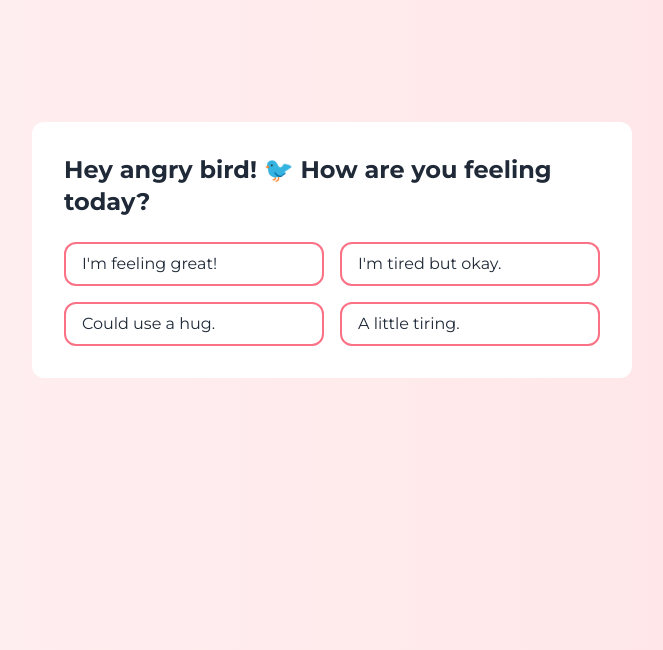
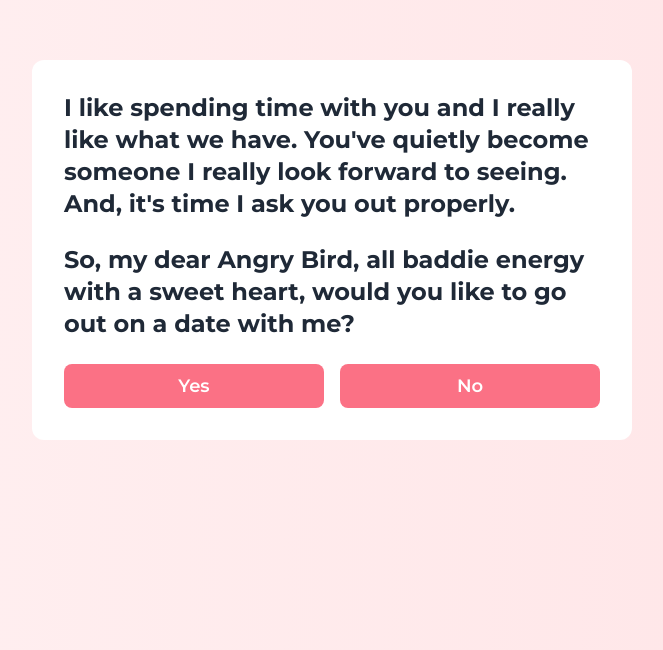
Before and after one commit to vxvaibhavxv/dare, a React (Vite) app: page / in a window 1280 px wide. Shown: the part 150-800 px from the top of the page, without its empty margins (308-971 px from the left). Built offline with nearby package versions, Linux system fonts and the light colour scheme.

Commit message:
added run away button

```diff
--- a/index.html
+++ b/index.html
@@ -4,7 +4,7 @@
     <meta charset="UTF-8" />
     <link rel="icon" type="image/svg+xml" href="/vite.svg" />
     <meta name="viewport" content="width=device-width, initial-scale=1.0" />
-    <title>dare</title>
+    <title>Mission: Premium Plus Membership</title>
   </head>
   <body>
     <div id="root"></div>
--- a/src/App.tsx
+++ b/src/App.tsx
@@ -4,10 +4,10 @@ import WarmUp from "./components/WarmUp/WarmUp";
 import Proposal from "./components/Proposal/Proposal";
 
 function App() {
-  const [step, setStep] = useState<number>(0);
+  const [step, setStep] = useState<number>(1);
 
   return (
-    <div className="tw:w-screen tw:h-screen tw:bg-linear-to-r tw:from-bg-start tw:to-bg-end">
+    <div className="tw:w-screen tw:h-screen tw:bg-linear-to-r tw:from-bg-start tw:to-bg-end tw:overflow-hidden">
       {step === 0 && <WarmUp step={step} setStep={setStep} />}
       {step === 1 && <Proposal step={step} setStep={setStep} />}
     </div>
--- a/src/components/Proposal/Proposal.tsx
+++ b/src/components/Proposal/Proposal.tsx
@@ -1,3 +1,6 @@
+import { useRef } from "react";
+import RunAwayButton from "./RunAwayButton/RunAwayButton";
+
 interface ProposalProps {
   step: number;
   setStep: React.Dispatch<React.SetStateAction<number>>;
@@ -6,8 +9,41 @@ interface ProposalProps {
 function Proposal(props: ProposalProps) {
   const { step, setStep } = props;
 
+  const offsetRef = useRef({ x: 0, y: 0 });
+  const noButtonRef = useRef<HTMLDivElement>(null);
+
+  const handleMouseMove = (e: React.MouseEvent) => {
+    if (!noButtonRef.current) return;
+
+    const rect = noButtonRef.current.getBoundingClientRect();
+    const buttonCenterX = rect.left + rect.width / 2;
+    const buttonCenterY = rect.top + rect.height / 2;
+
+    const distance = Math.sqrt(
+      Math.pow(e.clientX - buttonCenterX, 2) +
+        Math.pow(e.clientY - buttonCenterY, 2),
+    );
+
+    if (distance < 100) {
+      const angle = Math.atan2(
+        buttonCenterY - e.clientY,
+        buttonCenterX - e.clientX,
+      );
+      offsetRef.current.x = Math.cos(angle) * 50;
+      offsetRef.current.y = Math.sin(angle) * 50;
+    } else {
+      offsetRef.current.x = 0;
+      offsetRef.current.y = 0;
+    }
+
+    noButtonRef.current.style.transform = `translate(${offsetRef.current.x}px, ${offsetRef.current.y}px)`;
+  };
+
   return (
-    <div className="tw:w-full tw:h-full tw:flex tw:items-center tw:justify-center">
+    <div
+      className="tw:w-full tw:h-full tw:flex tw:items-center tw:justify-center"
+      onMouseMove={handleMouseMove}
+    >
       <div className="tw:p-8 tw:bg-card tw:rounded-xl tw:w-150">
         <p className="tw:mb-6 tw:text-text-primary tw:font-bold tw:text-2xl">
           I like spending time with you and I really like what we have. You've
@@ -18,13 +54,11 @@ function Proposal(props: ProposalProps) {
           So, my dear Angry Bird, all baddie energy with a sweet heart, would
           you like to go out on a date with me?
         </p>
-        <div className="tw:flex tw:gap-4">
+        <div className="tw:flex tw:gap-4 tw:relative">
           <div className="tw:cursor-pointer tw:bg-border tw:hover:bg-border-secondary tw:text-white tw:px-4 tw:py-2 tw:rounded-lg tw:flex-1 tw:text-center tw:text-lg tw:font-semibold">
             Yes
           </div>
-          <div className="tw:cursor-pointer tw:bg-border tw:hover:bg-border-secondary tw:text-white tw:px-4 tw:py-2 tw:rounded-lg tw:flex-1 tw:text-center tw:text-lg tw:font-semibold">
-            No
-          </div>
+          <RunAwayButton />
         </div>
       </div>
     </div>
--- /dev/null
+++ b/src/components/Proposal/RunAwayButton/RunAwayButton.tsx
@@ -0,0 +1,135 @@
+import { useEffect, useRef, useState } from "react";
+import { motion, useMotionValue, useSpring, animate } from "framer-motion";
+
+const teasingTexts = [
+  "No",
+  "Nope 😌",
+  "Still no?",
+  "Try again",
+  "Nice try",
+  "Almost there",
+  "Haha, not yet",
+  "Keep trying",
+  "Getting warmer 😏",
+  "So close!",
+  "Think harder",
+  "Are you sure?",
+  "Not happening 😈",
+  "Bold attempt",
+  "Try harder",
+  "Catch me!",
+];
+
+function RunAwayButton() {
+  const btnRef = useRef<HTMLButtonElement>(null);
+  const teasingTimeout = useRef<number | null>(null);
+
+  const [text, setText] = useState<string>(teasingTexts[0]);
+
+  // movement relative to original position
+  const offsetX = useMotionValue(0);
+  const offsetY = useMotionValue(0);
+  const scale = useMotionValue(1);
+
+  const spring = { stiffness: 70, damping: 14, mass: 1.2 };
+
+  const x = useSpring(offsetX, spring);
+  const y = useSpring(offsetY, spring);
+
+  useEffect(() => {
+    const handleMouseMove = (e: MouseEvent) => {
+      const btn = btnRef.current;
+
+      if (!btn) return;
+
+      const rect = btn.getBoundingClientRect();
+
+      const centerX = rect.left + rect.width / 2;
+      const centerY = rect.top + rect.height / 2;
+
+      const dx = e.clientX - centerX;
+      const dy = e.clientY - centerY;
+
+      const distance = Math.sqrt(dx * dx + dy * dy);
+      const threshold = 150;
+
+      if (
+        (e.clientX > rect.left &&
+          e.clientX < rect.right &&
+          e.clientY > rect.top &&
+          e.clientY < rect.bottom) ||
+        (distance < threshold && distance !== 0)
+      ) {
+        if (!teasingTimeout.current) {
+          teasingTimeout.current = setTimeout(() => {
+            const randomText =
+              teasingTexts[Math.floor(Math.random() * teasingTexts.length)];
+
+            setText(randomText);
+
+            teasingTimeout.current = null;
+          }, 2000);
+        }
+      }
+
+      // panic teleport when the cursor is over the button
+      if (
+        e.clientX > rect.left &&
+        e.clientX < rect.right &&
+        e.clientY > rect.top &&
+        e.clientY < rect.bottom
+      ) {
+        const panicRange = 500;
+
+        offsetX.set((Math.random() - 0.5) * panicRange * 2);
+        offsetY.set((Math.random() - 0.5) * panicRange * 2);
+
+        animate(scale, [1, 1.35, 1], { duration: 0.35 });
+
+        return;
+      }
+
+      // smooth escape
+      if (distance < threshold && distance !== 0) {
+        const force = (threshold - distance) / threshold;
+        const strength = 50;
+
+        offsetX.set(offsetX.get() - (dx / distance) * force * strength);
+        offsetY.set(offsetY.get() - (dy / distance) * force * strength);
+
+        return;
+      }
+
+      offsetX.set(offsetX.get() * 0.92);
+      offsetY.set(offsetY.get() * 0.92);
+    };
+
+    window.addEventListener("mousemove", handleMouseMove);
+
+    return () => {
+      window.removeEventListener("mousemove", handleMouseMove);
+
+      if (teasingTimeout.current) {
+        clearTimeout(teasingTimeout.current);
+        teasingTimeout.current = null;
+      }
+    };
+  }, []);
+
+  return (
+    <motion.button
+      ref={btnRef}
+      type="button"
+      style={{
+        x,
+        y,
+        scale,
+      }}
+      className="tw:bg-border tw:hover:bg-border-secondary tw:text-white tw:px-4 tw:py-2 tw:rounded-lg tw:flex-1 tw:text-center tw:text-lg tw:font-semibold tw:transition-transform tw:duration-200 tw:ease-out tw:select-none"
+    >
+      {text}
+    </motion.button>
+  );
+}
+
+export default RunAwayButton;
```
